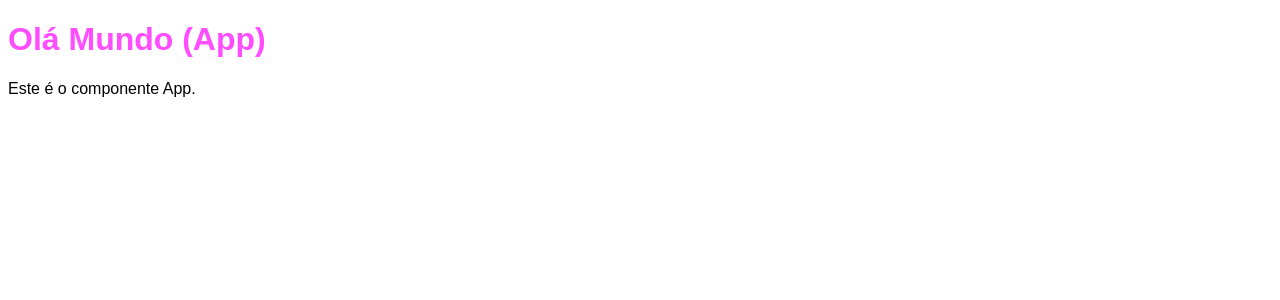
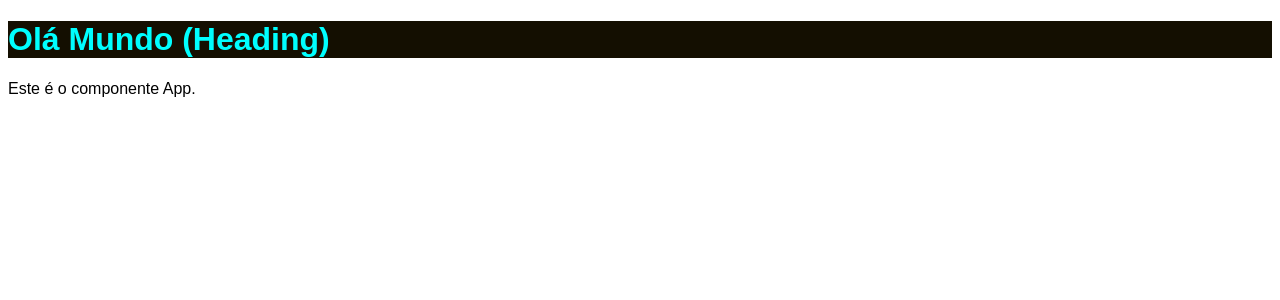
Before and after one commit to Derik-Carv/chronos-pomodoro, a React (Vite) app: page / in a window 1280 px wide. Shown: the top 300 px of the page. Built offline with nearby package versions, Linux system fonts and the light colour scheme.

Commit message:
crete-style-testing-for-heading

```diff
--- a/src/App.tsx
+++ b/src/App.tsx
@@ -1,3 +1,5 @@
+import { Heading } from './componentes/Heading';
+
 import './styles/theme.css';
 import './styles/global.css';
 
@@ -6,7 +8,7 @@ export const App = () => {
 
     return (
         <>
-            <h1>Olá Mundo (App)</h1>
+            <Heading />
             <p>Este é o componente App.</p>
         </>
     )
--- /dev/null
+++ b/src/componentes/Heading.module.css
@@ -0,0 +1,7 @@
+.heading {
+    background-color: rgb(20, 15, 1);
+}
+
+.cyan {
+    color: cyan;
+}
--- /dev/null
+++ b/src/componentes/Heading.tsx
@@ -0,0 +1,10 @@
+import styles from './Heading.module.css';
+
+export const Heading = () => {
+    const headingClass = `${styles.heading} ${styles.cyan}`;
+    return (
+        <>
+            <h1 className={headingClass}>Olá Mundo (Heading)</h1>
+        </>
+    )
+};
```
Also changed, not shown: src/styles/global.css (line endings or trailing spaces).
